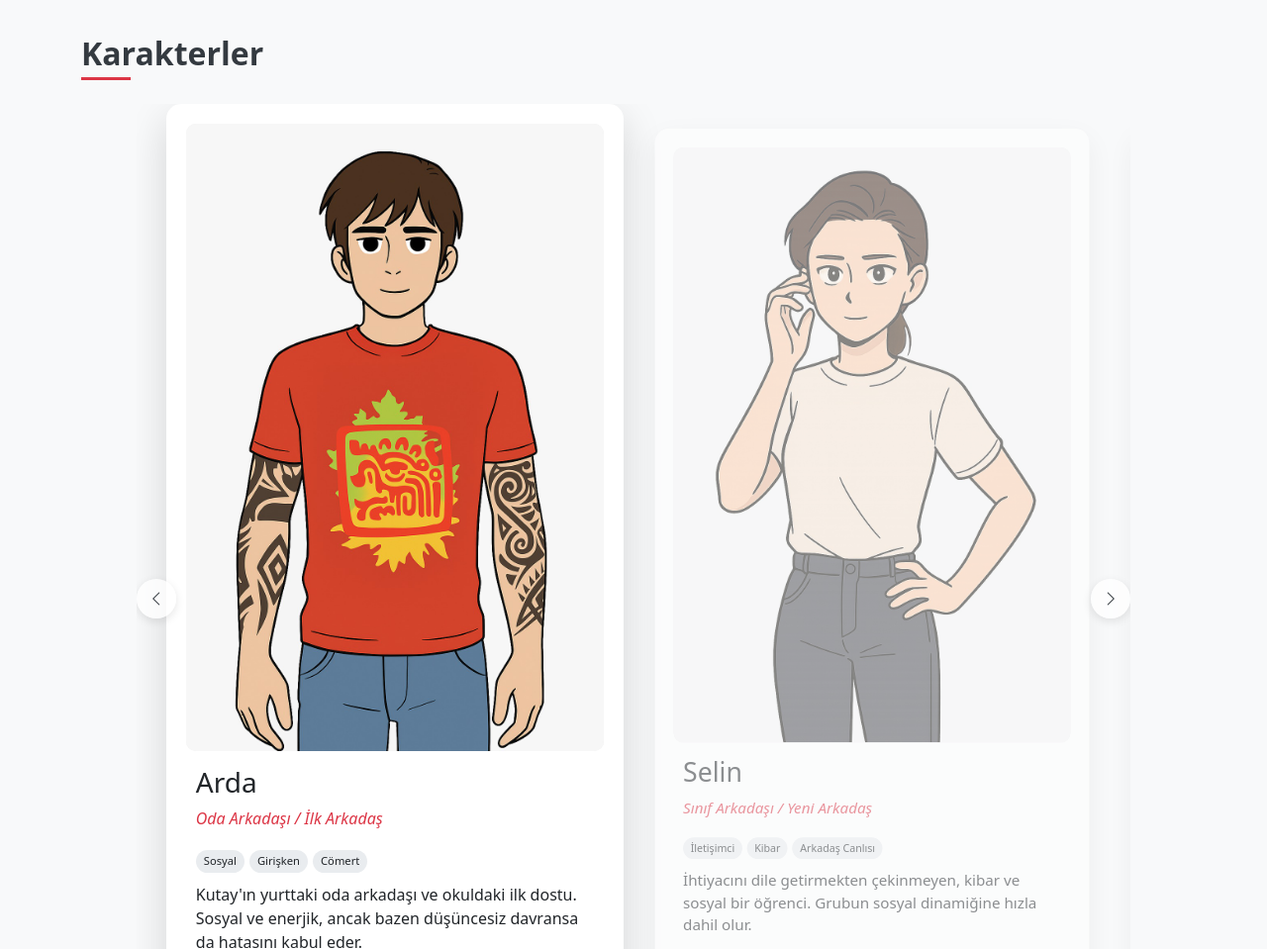
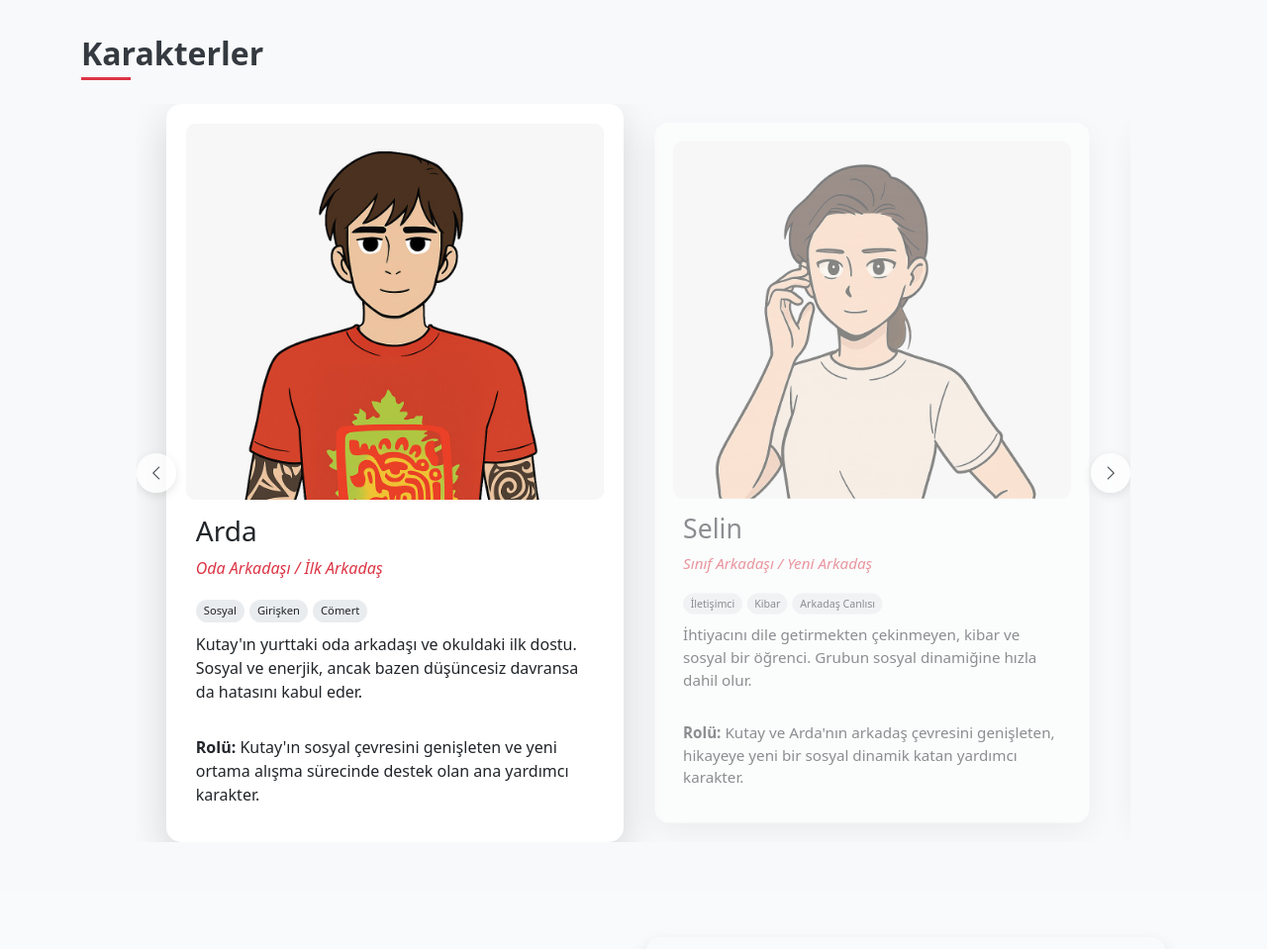
Before and after one commit to gozdegonul/KutAI, a plain HTML site: page index.html in a window 1280 px wide. Shown: the part 1740-2699 px from the top of the page at 99% size. Drawn offline with nearby package versions, Linux system fonts and the light colour scheme; grey boxes are pictures that could not be loaded.

Commit message:
Update yeniden karakter düzenleme index.css

```diff
--- a/index.css
+++ b/index.css
@@ -254,29 +254,30 @@ section.video {
 
 .character-image {
   width: 100%; /* Konteyner, kartın tam genişliğini kullansın */
+
+  /* HEDEF YÜKSEKLİK: Bu değeri piksel olarak belirleyerek ne kadar alan ayrılacağını kontrol edin. */
+  height: 380px; /* Bu değeri artırıp azaltarak resmin ne kadar görüneceğini ayarlayabilirsiniz. */
+
+  overflow: hidden; /* BU EN ÖNEMLİ KURAL: Konteynerdan taşan resim kısımlarını GİZLER. */
+
   position: relative; /* İçindeki resmin konumlanması için gerekli */
-
-  /* 2:3 ORANINI KORUMAK İÇİN (1536 / 1024 = 1.5 -> 150%) */
-  /* Bu, kutunun yüksekliğinin, genişliğinin %150'si olmasını sağlar */
-  padding-top: 150%;
-
-  overflow: hidden;
   border-radius: 10px;
   margin-bottom: 15px;
-  background-color: #f0f0f0; /* Resim yüklenirken görünecek arka plan */
+  background-color: #f0f0f0;
 }
 
-/* RESMİN KENDİSİ (<img> ETİKETİ) */
 .character-image img {
-  /* Resmi konteynerin içine tam olarak oturtmak için */
+  /* Resmi konteynerin genişliğine sığdır */
+  width: 100%;
+
+  /* Yüksekliği orantılı olarak ayarla (genişliğe göre) */
+  height: auto;
+
+  /* Resmi konteynerin tam üstüne ve ortasına hizala */
   position: absolute;
   top: 0;
-  left: 0;
-  width: 100%;
-  height: 100%;
-
-  /* Resmin orantısını bozmadan, tamamını göstermesini sağla */
-  object-fit: contain;
+  left: 50%;
+  transform: translateX(-50%);
 }
 
 .character-card:hover .character-image img {
```
